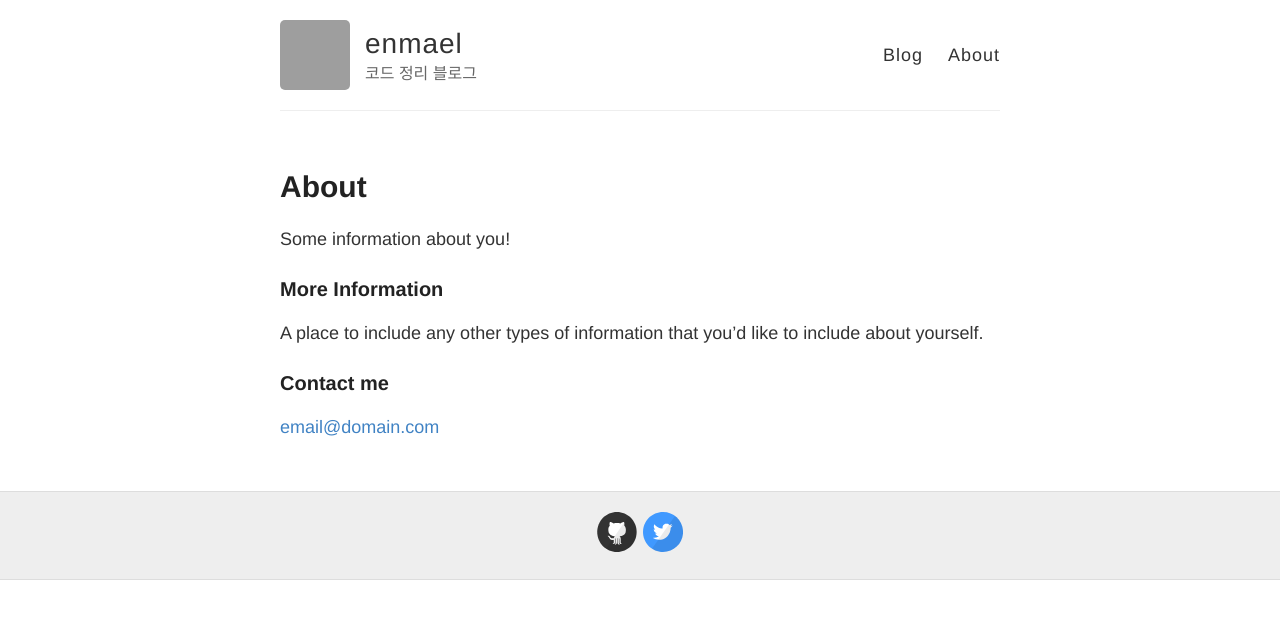
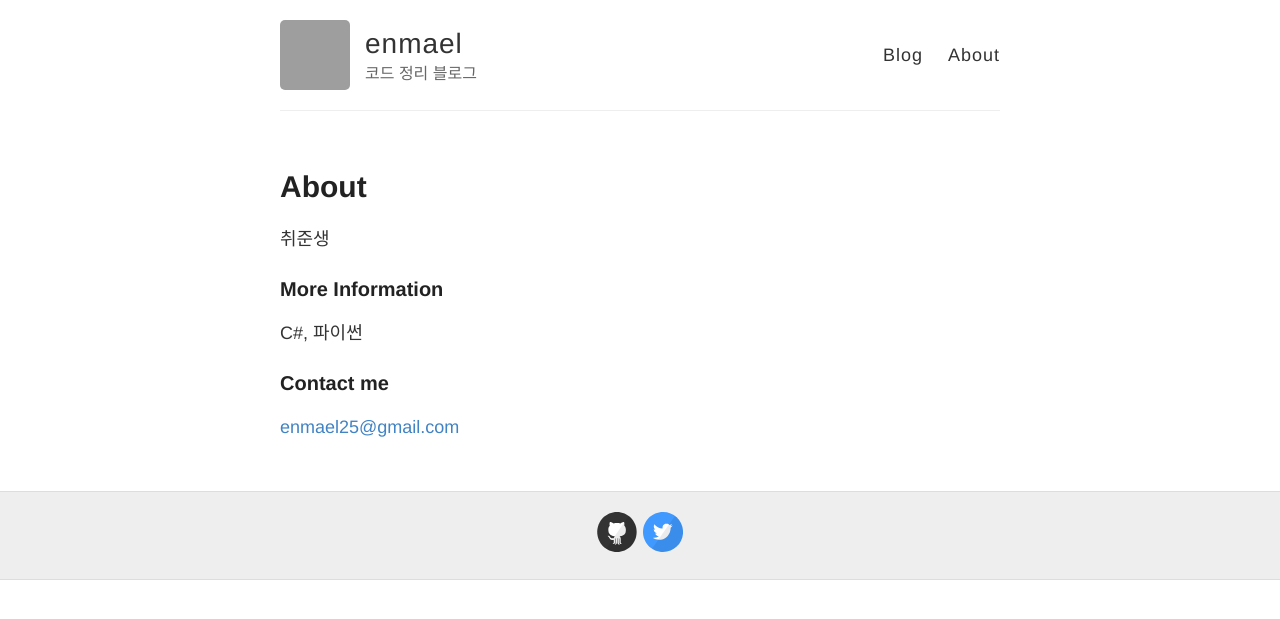
Before and after one commit to enmael/enmael.github.io, a Jekyll site: the page built from about.md, in a window 1280 px wide. Shown: the top 619 px of the page. Built offline with Jekyll 4.4.1, drawn with Linux system fonts in a browser that asks for light colours; grey boxes are pictures that could not be loaded.

Commit message:
Update about.md

```diff
--- a/about.md
+++ b/about.md
@@ -4,12 +4,12 @@ title: About
 permalink: /about/
 ---
 
-Some information about you!
+취준생
 
 ### More Information
 
-A place to include any other types of information that you'd like to include about yourself.
+C#, 파이썬
 
 ### Contact me
 
-[email@domain.com](mailto:email@domain.com)
+[enmael25@gmail.com](mailto:enmael25@gmail.com)
```
